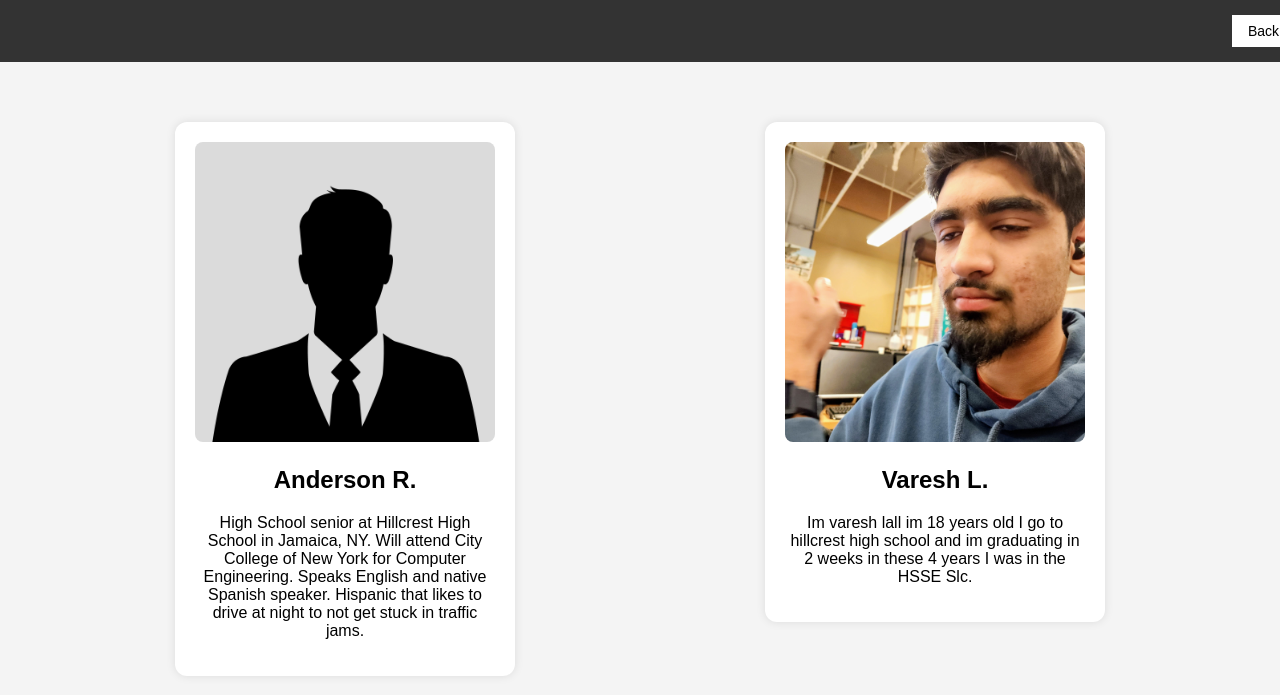
After one commit to Andur909/Student-in, a Flask app: template Senior/templates/about.html in a window 1280 px wide. The commit adds this page. Shown: the top 695 px of the page. Run offline with Flask 3, Linux system fonts and the light colour scheme; the template is opened without the code that fills it, so the values that code supplies are empty.

Commit message:
Add files via upload

```diff
--- /dev/null
+++ b/Senior/templates/about.html
@@ -0,0 +1,26 @@
+<!DOCTYPE html>
+<head>
+  <title>About Us</title>
+  <link rel="stylesheet" href="/static/about.css">
+  <script src="/static/about.js" defer></script>
+</head>
+<body>
+  <div id="top_div">
+    <button id="btn_back">Back</button>
+  </div>
+
+  <div id="about_wrapper">
+    <div class="person left">
+      <img src="/static/images/Anderson.jpg" alt="Anderson R" class="profile_img">
+      <h2>Anderson R.</h2>
+      <p>High School senior at Hillcrest High School in Jamaica, NY. Will attend City College of New York for Computer Engineering. Speaks English and native Spanish speaker. Hispanic  that likes to drive at night to not get stuck in traffic jams.</p>
+    </div>
+
+    <div class="person right">
+      <img src="/static/images/varesh.jpg" alt="Varesh L" class="profile_img">
+      <h2>Varesh L.</h2>
+      <p>Im varesh lall im 18 years old I go to hillcrest high school and im graduating in 2 weeks in these 4 years I was in the HSSE Slc. </p>
+    </div>
+  </div>
+</body>
+</html>
--- a/Senior/templates/main.html
+++ b/Senior/templates/main.html
@@ -18,7 +18,7 @@
 				<button id="btn_games">Games</button><br>
 				<button>Converter</button><br>
 				<button id="btn_calculator">Calculator</button><br>
-				<button>About</button>
+				<button id="btn_about">About</button>
 			</div>
 		</div>
 	</body>
```
